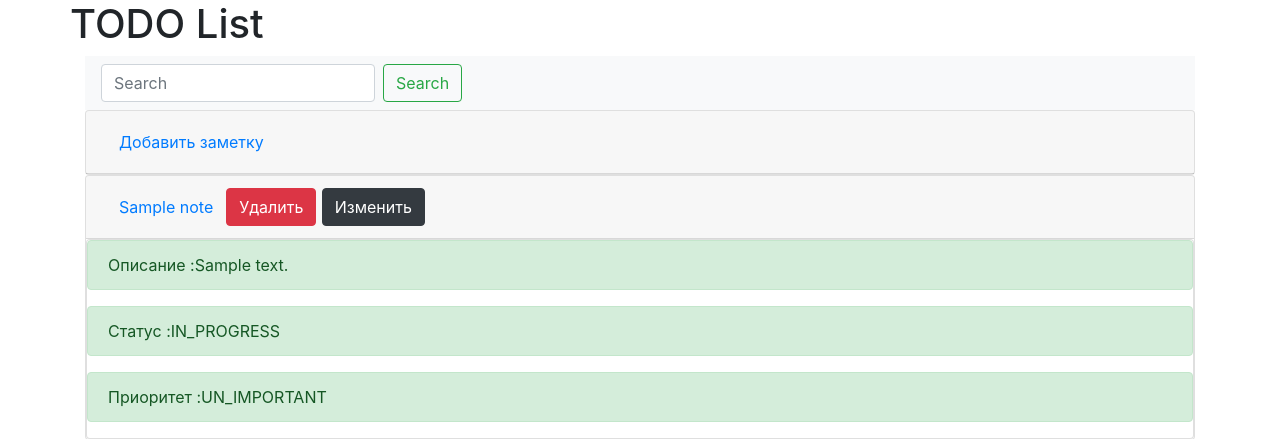
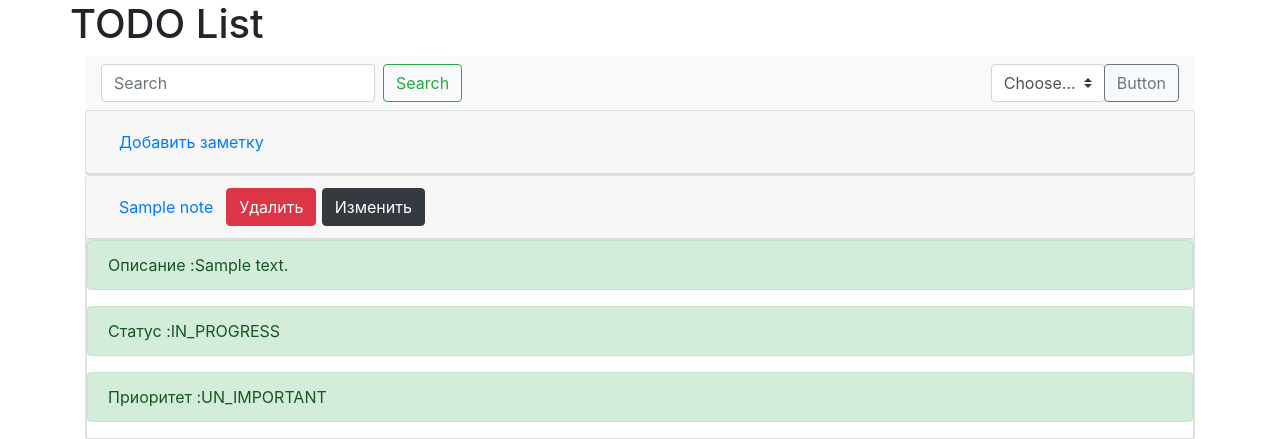
Before and after one commit to SaidMagomedow/project, a Django app: page / in a window 1280 px wide. Shown: the top 439 px of the page. Run offline with Django 3.2, Linux system fonts and the light colour scheme; tables that the repository leaves empty hold one stand-in row (values such as "Sample post"); some libraries are stand-ins or nearby versions.

Commit message:
Add filters.py

```diff
--- /dev/null
+++ b/to_do_list/filters.py
@@ -0,0 +1,2 @@
+from django.db.models import Q
+from django_filters import Filter, FilterSet
--- a/to_do_list/templates/notes_list.html
+++ b/to_do_list/templates/notes_list.html
@@ -5,6 +5,18 @@
     <input class="form-control mr-sm-2" type="search" placeholder="Search" aria-label="Search">
     <button class="btn btn-outline-success my-2 my-sm-0" type="submit">Search</button>
   </form>
+<form class="form-inline">
+  <select class="custom-select" id="inputGroupSelect04">
+    <option selected>Choose...</option>
+    <option value="1">One</option>
+    <option value="2">Two</option>
+    <option value="3">Three</option>
+  </select>
+  <div class="input-group-append">
+    <button class="btn btn-outline-secondary" type="submit">Button</button>
+  </div>
+
+</form>
 </nav>
 <div id="TODOCreate">
   <div class="card">
```
Also changed, not shown: 1 other file.
